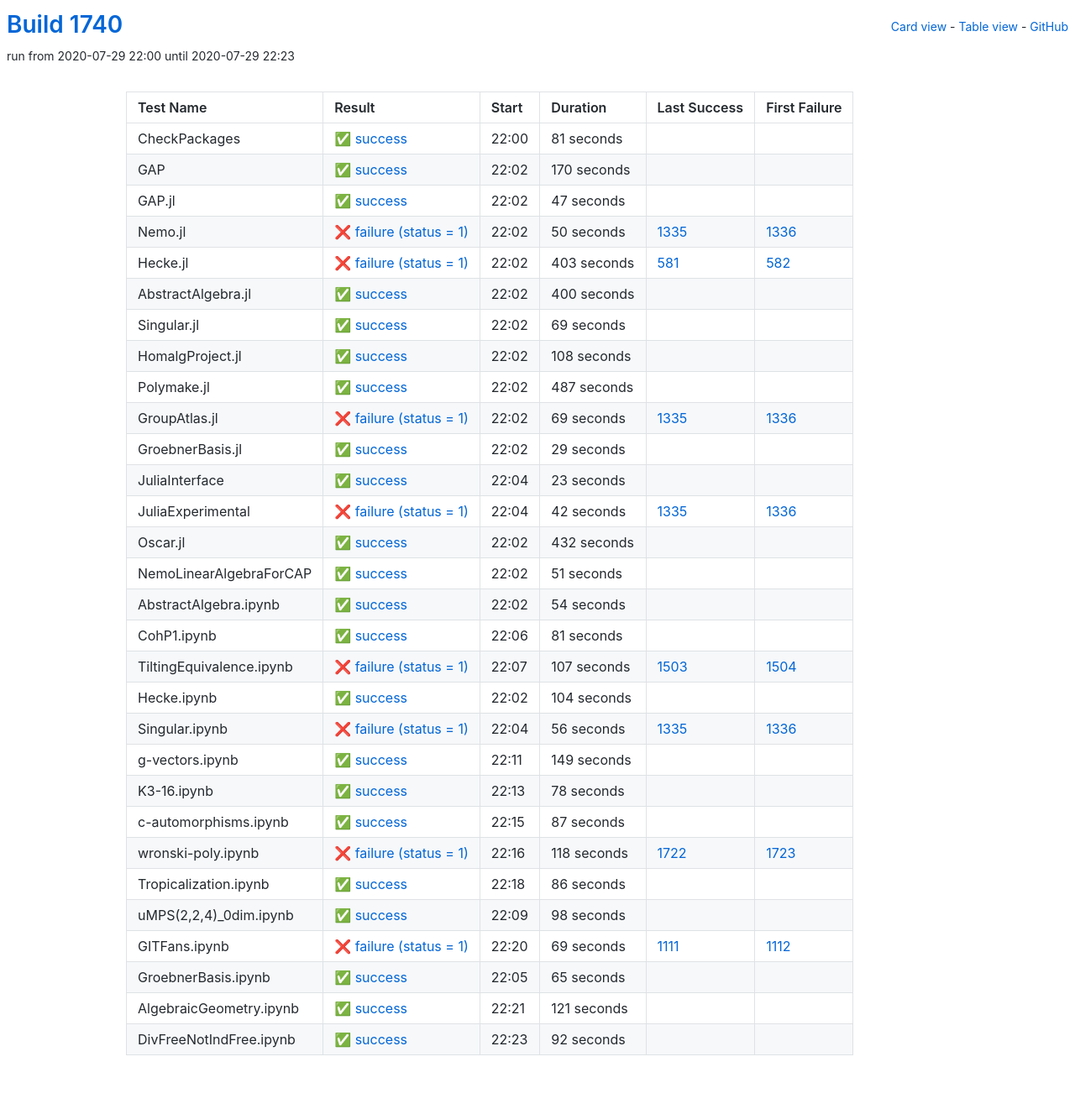
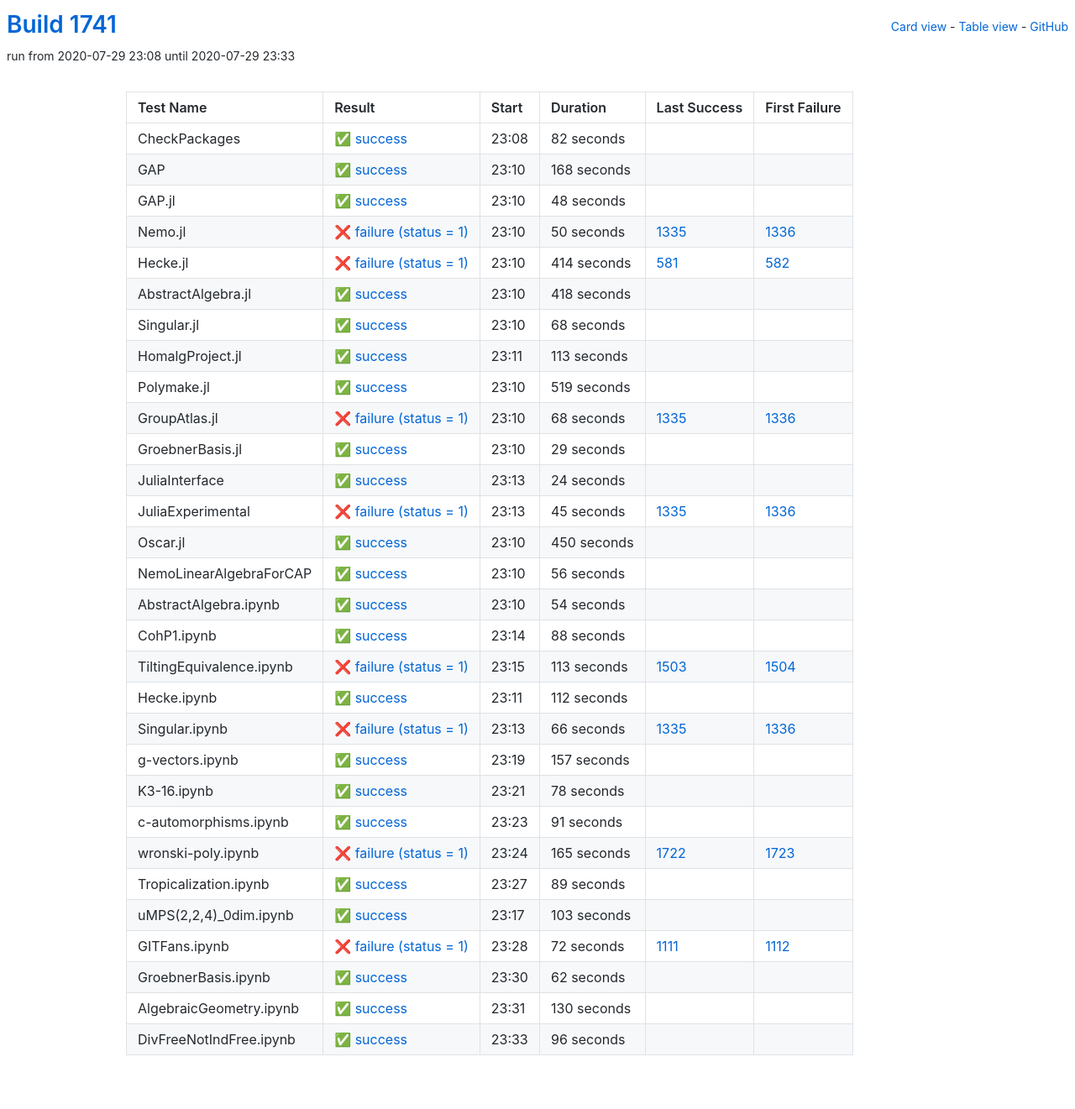
Before and after one commit to oscar-system/oscar-ci-status-1.4, a Jekyll site: the page built from table.html, in a window 1280 px wide. Shown: the whole page at 84% size. Built offline with Jekyll 4.4.1, drawn with Linux system fonts in a browser that asks for light colours.

Commit message:
Build #1741

```diff
--- a/_data/ci.yml
+++ b/_data/ci.yml
@@ -1,6 +1,6 @@
 ---
-build: 1740
-build_url: https://oscarci.mathematik.uni-kl.de/job/oscar-julia-1.4/1740/
+build: 1741
+build_url: https://oscarci.mathematik.uni-kl.de/job/oscar-julia-1.4/1741/
 job: oscar-julia-1.4
 organization: oscar-system
 repo: oscar-ci-status-1.4
@@ -8,44 +8,44 @@ repourl: https://github.com/oscar-system/oscar-ci-status-1.4
 tests:
 - name: CheckPackages
   id: checkpackages
-  log: https://oscarci.mathematik.uni-kl.de/job/oscar-julia-1.4/1740/artifact/logs/build-1740/CheckPackages.log
-  start: 2020-07-29 22:00
+  log: https://oscarci.mathematik.uni-kl.de/job/oscar-julia-1.4/1741/artifact/logs/build-1741/CheckPackages.log
+  start: 2020-07-29 23:08
   success: true
   exitcode: 0
   status: success
-  duration: 81
+  duration: 82
   last_success: false
   last_success_url:
   first_failure: false
   first_failure_url:
 - name: GAP
   id: gap
-  log: https://oscarci.mathematik.uni-kl.de/job/oscar-julia-1.4/1740/artifact/logs/build-1740/GAP.log
-  start: 2020-07-29 22:02
+  log: https://oscarci.mathematik.uni-kl.de/job/oscar-julia-1.4/1741/artifact/logs/build-1741/GAP.log
+  start: 2020-07-29 23:10
   success: true
   exitcode: 0
   status: success
-  duration: 170
+  duration: 168
   last_success: false
   last_success_url:
   first_failure: false
   first_failure_url:
 - name: GAP.jl
   id: gap-jl
-  log: https://oscarci.mathematik.uni-kl.de/job/oscar-julia-1.4/1740/artifact/logs/build-1740/GAP.jl.log
-  start: 2020-07-29 22:02
+  log: https://oscarci.mathematik.uni-kl.de/job/oscar-julia-1.4/1741/artifact/logs/build-1741/GAP.jl.log
+  start: 2020-07-29 23:10
   success: true
   exitcode: 0
   status: success
-  duration: 47
+  duration: 48
   last_success: false
   last_success_url:
   first_failure: false
   first_failure_url:
 - name: Nemo.jl
   id: nemo-jl
-  log: https://oscarci.mathematik.uni-kl.de/job/oscar-julia-1.4/1740/artifact/logs/build-1740/Nemo.jl.log
-  start: 2020-07-29 22:02
+  log: https://oscarci.mathematik.uni-kl.de/job/oscar-julia-1.4/1741/artifact/logs/build-1741/Nemo.jl.log
+  start: 2020-07-29 23:10
   success: false
   exitcode: 1
   status: failure
@@ -56,80 +56,80 @@ tests:
   first_failure_url: https://oscarci.mathematik.uni-kl.de/job/oscar-julia-1.4/1336/
 - name: Hecke.jl
   id: hecke-jl
-  log: https://oscarci.mathematik.uni-kl.de/job/oscar-julia-1.4/1740/artifact/logs/build-1740/Hecke.jl.log
-  start: 2020-07-29 22:02
+  log: https://oscarci.mathematik.uni-kl.de/job/oscar-julia-1.4/1741/artifact/logs/build-1741/Hecke.jl.log
+  start: 2020-07-29 23:10
   success: false
   exitcode: 1
   status: failure
-  duration: 403
+  duration: 414
   last_success: 581
   last_success_url: https://oscarci.mathematik.uni-kl.de/job/oscar-julia-1.4/581/
   first_failure: 582
   first_failure_url: https://oscarci.mathematik.uni-kl.de/job/oscar-julia-1.4/582/
 - name: AbstractAlgebra.jl
   id: abstractalgebra-jl
-  log: https://oscarci.mathematik.uni-kl.de/job/oscar-julia-1.4/1740/artifact/logs/build-1740/AbstractAlgebra.jl.log
-  start: 2020-07-29 22:02
+  log: https://oscarci.mathematik.uni-kl.de/job/oscar-julia-1.4/1741/artifact/logs/build-1741/AbstractAlgebra.jl.log
+  start: 2020-07-29 23:10
   success: true
   exitcode: 0
   status: success
-  duration: 400
+  duration: 418
   last_success: false
   last_success_url:
   first_failure: false
   first_failure_url:
 - name: Singular.jl
   id: singular-jl
-  log: https://oscarci.mathematik.uni-kl.de/job/oscar-julia-1.4/1740/artifact/logs/build-1740/Singular.jl.log
-  start: 2020-07-29 22:02
+  log: https://oscarci.mathematik.uni-kl.de/job/oscar-julia-1.4/1741/artifact/logs/build-1741/Singular.jl.log
+  start: 2020-07-29 23:10
   success: true
   exitcode: 0
   status: success
-  duration: 69
+  duration: 68
   last_success: false
   last_success_url:
   first_failure: false
   first_failure_url:
 - name: HomalgProject.jl
   id: homalgproject-jl
-  log: https://oscarci.mathematik.uni-kl.de/job/oscar-julia-1.4/1740/artifact/logs/build-1740/HomalgProject.jl.log
-  start: 2020-07-29 22:02
+  log: https://oscarci.mathematik.uni-kl.de/job/oscar-julia-1.4/1741/artifact/logs/build-1741/HomalgProject.jl.log
+  start: 2020-07-29 23:11
   success: true
   exitcode: 0
   status: success
-  duration: 108
+  duration: 113
   last_success: false
   last_success_url:
   first_failure: false
   first_failure_url:
 - name: Polymake.jl
   id: polymake-jl
-  log: https://oscarci.mathematik.uni-kl.de/job/oscar-julia-1.4/1740/artifact/logs/build-1740/Polymake.jl.log
-  start: 2020-07-29 22:02
+  log: https://oscarci.mathematik.uni-kl.de/job/oscar-julia-1.4/1741/artifact/logs/build-1741/Polymake.jl.log
+  start: 2020-07-29 23:10
   success: true
   exitcode: 0
   status: success
-  duration: 487
+  duration: 519
   last_success: false
   last_success_url:
   first_failure: false
   first_failure_url:
 - name: GroupAtlas.jl
   id: groupatlas-jl
-  log: https://oscarci.mathematik.uni-kl.de/job/oscar-julia-1.4/1740/artifact/logs/build-1740/GroupAtlas.jl.log
-  start: 2020-07-29 22:02
+  log: https://oscarci.mathematik.uni-kl.de/job/oscar-julia-1.4/1741/artifact/logs/build-1741/GroupAtlas.jl.log
+  start: 2020-07-29 23:10
   success: false
   exitcode: 1
   status: failure
-  duration: 69
+  duration: 68
   last_success: 1335
   last_success_url: https://oscarci.mathematik.uni-kl.de/job/oscar-julia-1.4/1335/
   first_failure: 1336
   first_failure_url: https://oscarci.mathematik.uni-kl.de/job/oscar-julia-1.4/1336/
 - name: GroebnerBasis.jl
   id: groebnerbasis-jl
-  log: https://oscarci.mathematik.uni-kl.de/job/oscar-julia-1.4/1740/artifact/logs/build-1740/GroebnerBasis.jl.log
-  start: 2020-07-29 22:02
+  log: https://oscarci.mathematik.uni-kl.de/job/oscar-julia-1.4/1741/artifact/logs/build-1741/GroebnerBasis.jl.log
+  start: 2020-07-29 23:10
   success: true
   exitcode: 0
   status: success
@@ -140,56 +140,56 @@ tests:
   first_failure_url:
 - name: JuliaInterface
   id: juliainterface
-  log: https://oscarci.mathematik.uni-kl.de/job/oscar-julia-1.4/1740/artifact/logs/build-1740/JuliaInterface.log
-  start: 2020-07-29 22:04
+  log: https://oscarci.mathematik.uni-kl.de/job/oscar-julia-1.4/1741/artifact/logs/build-1741/JuliaInterface.log
+  start: 2020-07-29 23:13
   success: true
   exitcode: 0
   status: success
-  duration: 23
+  duration: 24
   last_success: false
   last_success_url:
   first_failure: false
   first_failure_url:
 - name: JuliaExperimental
   id: juliaexperimental
-  log: https://oscarci.mathematik.uni-kl.de/job/oscar-julia-1.4/1740/artifact/logs/build-1740/JuliaExperimental.log
-  start: 2020-07-29 22:04
+  log: https://oscarci.mathematik.uni-kl.de/job/oscar-julia-1.4/1741/artifact/logs/build-1741/JuliaExperimental.log
+  start: 2020-07-29 23:13
   success: false
   exitcode: 1
   status: failure
-  duration: 42
+  duration: 45
   last_success: 1335
   last_success_url: https://oscarci.mathematik.uni-kl.de/job/oscar-julia-1.4/1335/
   first_failure: 1336
   first_failure_url: https://oscarci.mathematik.uni-kl.de/job/oscar-julia-1.4/1336/
 - name: Oscar.jl
   id: oscar-jl
-  log: https://oscarci.mathematik.uni-kl.de/job/oscar-julia-1.4/1740/artifact/logs/build-1740/Oscar.jl.log
-  start: 2020-07-29 22:02
+  log: https://oscarci.mathematik.uni-kl.de/job/oscar-julia-1.4/1741/artifact/logs/build-1741/Oscar.jl.log
+  start: 2020-07-29 23:10
   success: true
   exitcode: 0
   status: success
-  duration: 432
+  duration: 450
   last_success: false
   last_success_url:
   first_failure: false
   first_failure_url:
 - name: NemoLinearAlgebraForCAP
   id: nemolinearalgebraforcap
-  log: https://oscarci.mathematik.uni-kl.de/job/oscar-julia-1.4/1740/artifact/logs/build-1740/NemoLinearAlgebraForCAP.log
-  start: 2020-07-29 22:02
+  log: https://oscarci.mathematik.uni-kl.de/job/oscar-julia-1.4/1741/artifact/logs/build-1741/NemoLinearAlgebraForCAP.log
+  start: 2020-07-29 23:10
   success: true
   exitcode: 0
   status: success
-  duration: 51
+  duration: 56
   last_success: false
   last_success_url:
   first_failure: false
   first_failure_url:
 - name: AbstractAlgebra.ipynb
   id: abstractalgebra-ipynb
-  log: https://oscarci.mathematik.uni-kl.de/job/oscar-julia-1.4/1740/artifact/logs/build-1740/AbstractAlgebra.ipynb.log
-  start: 2020-07-29 22:02
+  log: https://oscarci.mathematik.uni-kl.de/job/oscar-julia-1.4/1741/artifact/logs/build-1741/AbstractAlgebra.ipynb.log
+  start: 2020-07-29 23:10
   success: true
   exitcode: 0
   status: success
@@ -200,68 +200,68 @@ tests:
   first_failure_url:
 - name: CohP1.ipynb
   id: cohp1-ipynb
-  log: https://oscarci.mathematik.uni-kl.de/job/oscar-julia-1.4/1740/artifact/logs/build-1740/CohP1.ipynb.log
-  start: 2020-07-29 22:06
+  log: https://oscarci.mathematik.uni-kl.de/job/oscar-julia-1.4/1741/artifact/logs/build-1741/CohP1.ipynb.log
+  start: 2020-07-29 23:14
   success: true
   exitcode: 0
   status: success
-  duration: 81
+  duration: 88
   last_success: false
   last_success_url:
   first_failure: false
   first_failure_url:
 - name: TiltingEquivalence.ipynb
   id: tiltingequivalence-ipynb
-  log: https://oscarci.mathematik.uni-kl.de/job/oscar-julia-1.4/1740/artifact/logs/build-1740/TiltingEquivalence.ipynb.log
-  start: 2020-07-29 22:07
+  log: https://oscarci.mathematik.uni-kl.de/job/oscar-julia-1.4/1741/artifact/logs/build-1741/TiltingEquivalence.ipynb.log
+  start: 2020-07-29 23:15
   success: false
   exitcode: 1
   status: failure
-  duration: 107
+  duration: 113
   last_success: 1503
   last_success_url: https://oscarci.mathematik.uni-kl.de/job/oscar-julia-1.4/1503/
   first_failure: 1504
   first_failure_url: https://oscarci.mathematik.uni-kl.de/job/oscar-julia-1.4/1504/
 - name: Hecke.ipynb
   id: hecke-ipynb
-  log: https://oscarci.mathematik.uni-kl.de/job/oscar-julia-1.4/1740/artifact/logs/build-1740/Hecke.ipynb.log
-  start: 2020-07-29 22:02
+  log: https://oscarci.mathematik.uni-kl.de/job/oscar-julia-1.4/1741/artifact/logs/build-1741/Hecke.ipynb.log
+  start: 2020-07-29 23:11
   success: true
   exitcode: 0
   status: success
-  duration: 104
+  duration: 112
   last_success: false
   last_success_url:
   first_failure: false
   first_failure_url:
 - name: Singular.ipynb
   id: singular-ipynb
-  log: https://oscarci.mathematik.uni-kl.de/job/oscar-julia-1.4/1740/artifact/logs/build-1740/Singular.ipynb.log
-  start: 2020-07-29 22:04
+  log: https://oscarci.mathematik.uni-kl.de/job/oscar-julia-1.4/1741/artifact/logs/build-1741/Singular.ipynb.log
+  start: 2020-07-29 23:13
   success: false
   exitcode: 1
   status: failure
-  duration: 56
+  duration: 66
   last_success: 1335
   last_success_url: https://oscarci.mathematik.uni-kl.de/job/oscar-julia-1.4/1335/
   first_failure: 1336
   first_failure_url: https://oscarci.mathematik.uni-kl.de/job/oscar-julia-1.4/1336/
 - name: g-vectors.ipynb
   id: g-vectors-ipynb
-  log: https://oscarci.mathematik.uni-kl.de/job/oscar-julia-1.4/1740/artifact/logs/build-1740/g-vectors.ipynb.log
-  start: 2020-07-29 22:11
+  log: https://oscarci.mathematik.uni-kl.de/job/oscar-julia-1.4/1741/artifact/logs/build-1741/g-vectors.ipynb.log
+  start: 2020-07-29 23:19
   success: true
   exitcode: 0
   status: success
-  duration: 149
+  duration: 157
   last_success: false
   last_success_url:
   first_failure: false
   first_failure_url:
 - name: K3-16.ipynb
   id: k3-16-ipynb
-  log: https://oscarci.mathematik.uni-kl.de/job/oscar-julia-1.4/1740/artifact/logs/build-1740/K3-16.ipynb.log
-  start: 2020-07-29 22:13
+  log: https://oscarci.mathematik.uni-kl.de/job/oscar-julia-1.4/1741/artifact/logs/build-1741/K3-16.ipynb.log
+  start: 2020-07-29 23:21
   success: true
   exitcode: 0
   status: success
@@ -272,96 +272,96 @@ tests:
   first_failure_url:
 - name: c-automorphisms.ipynb
   id: c-automorphisms-ipynb
-  log: https://oscarci.mathematik.uni-kl.de/job/oscar-julia-1.4/1740/artifact/logs/build-1740/c-automorphisms.ipynb.log
-  start: 2020-07-29 22:15
+  log: https://oscarci.mathematik.uni-kl.de/job/oscar-julia-1.4/1741/artifact/logs/build-1741/c-automorphisms.ipynb.log
+  start: 2020-07-29 23:23
   success: true
   exitcode: 0
   status: success
-  duration: 87
+  duration: 91
   last_success: false
   last_success_url:
   first_failure: false
   first_failure_url:
 - name: wronski-poly.ipynb
   id: wronski-poly-ipynb
-  log: https://oscarci.mathematik.uni-kl.de/job/oscar-julia-1.4/1740/artifact/logs/build-1740/wronski-poly.ipynb.log
-  start: 2020-07-29 22:16
+  log: https://oscarci.mathematik.uni-kl.de/job/oscar-julia-1.4/1741/artifact/logs/build-1741/wronski-poly.ipynb.log
+  start: 2020-07-29 23:24
   success: false
   exitcode: 1
   status: failure
-  duration: 118
+  duration: 165
   last_success: 1722
   last_success_url: https://oscarci.mathematik.uni-kl.de/job/oscar-julia-1.4/1722/
   first_failure: 1723
   first_failure_url: https://oscarci.mathematik.uni-kl.de/job/oscar-julia-1.4/1723/
 - name: Tropicalization.ipynb
   id: tropicalization-ipynb
-  log: https://oscarci.mathematik.uni-kl.de/job/oscar-julia-1.4/1740/artifact/logs/build-1740/Tropicalization.ipynb.log
-  start: 2020-07-29 22:18
+  log: https://oscarci.mathematik.uni-kl.de/job/oscar-julia-1.4/1741/artifact/logs/build-1741/Tropicalization.ipynb.log
+  start: 2020-07-29 23:27
   success: true
   exitcode: 0
   status: success
-  duration: 86
+  duration: 89
   last_success: false
   last_success_url:
   first_failure: false
   first_failure_url:
 - name: uMPS(2,2,4)_0dim.ipynb
   id: umps-2-2-4-0dim-ipynb
-  log: https://oscarci.mathematik.uni-kl.de/job/oscar-julia-1.4/1740/artifact/logs/build-1740/uMPS-2-2-4-_0dim.ipynb.log
-  start: 2020-07-29 22:09
+  log: https://oscarci.mathematik.uni-kl.de/job/oscar-julia-1.4/1741/artifact/logs/build-1741/uMPS-2-2-4-_0dim.ipynb.log
+  start: 2020-07-29 23:17
   success: true
   exitcode: 0
   status: success
-  duration: 98
+  duration: 103
   last_success: false
   last_success_url:
   first_failure: false
   first_failure_url:
 - name: GITFans.ipynb
   id: gitfans-ipynb
-  log: https://oscarci.mathematik.uni-kl.de/job/oscar-julia-1.4/1740/artifact/logs/build-1740/GITFans.ipynb.log
-  start: 2020-07-29 22:20
+  log: https://oscarci.mathematik.uni-kl.de/job/oscar-julia-1.4/1741/artifact/logs/build-1741/GITFans.ipynb.log
+  start: 2020-07-29 23:28
   success: false
   exitcode: 1
   status: failure
-  duration: 69
+  duration: 72
   last_success: 1111
   last_success_url: https://oscarci.mathematik.uni-kl.de/job/oscar-julia-1.4/1111/
   first_failure: 1112
   first_failure_url: https://oscarci.mathematik.uni-kl.de/job/oscar-julia-1.4/1112/
 - name: GroebnerBasis.ipynb
   id: groebnerbasis-ipynb
-  log: https://oscarci.mathematik.uni-kl.de/job/oscar-julia-1.4/1740/artifact/logs/build-1740/GroebnerBasis.ipynb.log
-  start: 2020-07-29 22:05
+  log: https://oscarci.mathematik.uni-kl.de/job/oscar-julia-1.4/1741/artifact/logs/build-1741/GroebnerBasis.ipynb.log
+  start: 2020-07-29 23:30
   success: true
   exitcode: 0
   status: success
-  duration: 65
+  duration: 62
   last_success: false
   last_success_url:
   first_failure: false
   first_failure_url:
 - name: AlgebraicGeometry.ipynb
   id: algebraicgeometry-ipynb
-  log: https://oscarci.mathematik.uni-kl.de/job/oscar-julia-1.4/1740/artifact/logs/build-1740/AlgebraicGeometry.ipynb.log
-  start: 2020-07-29 22:21
+  log: https://oscarci.mathematik.uni-kl.de/job/oscar-julia-1.4/1741/artifact/logs/build-1741/AlgebraicGeometry.ipynb.log
+  start: 2020-07-29 23:31
   success: true
   exitcode: 0
   status: success
-  duration: 121
+  duration: 130
   last_success: false
   last_success_url:
   first_failure: false
   first_failure_url:
 - name: DivFreeNotIndFree.ipynb
   id: divfreenotindfree-ipynb
-  log: https://oscarci.mathematik.uni-kl.de/job/oscar-julia-1.4/1740/artifact/logs/build-1740/DivFreeNotIndFree.ipynb.log
-  start: 2020-07-29 22:23
+  log: https://oscarci.mathematik.uni-kl.de/job/oscar-julia-1.4/1741/artifact/logs/build-1741/DivFreeNotIndFree.ipynb.log
+  start: 2020-07-29 23:33
   success: true
   exitcode: 0
   status: success
-  duration: 92
+  duration: 96
   last_success: false
   last_success_url:
   first_failure: false
```
Also changed, not shown: README.md.
